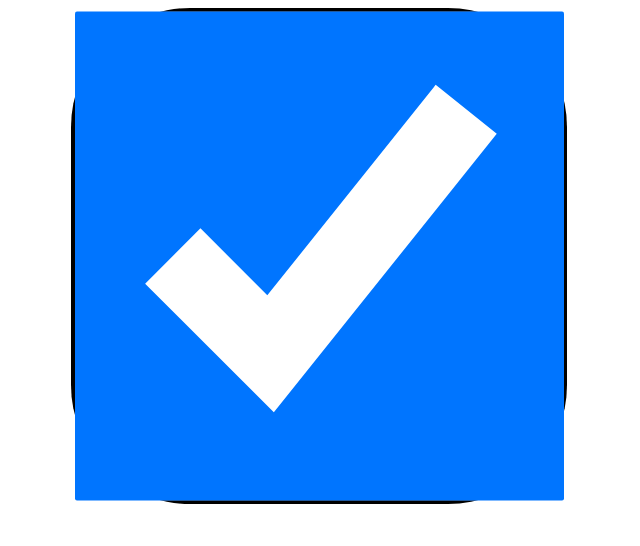
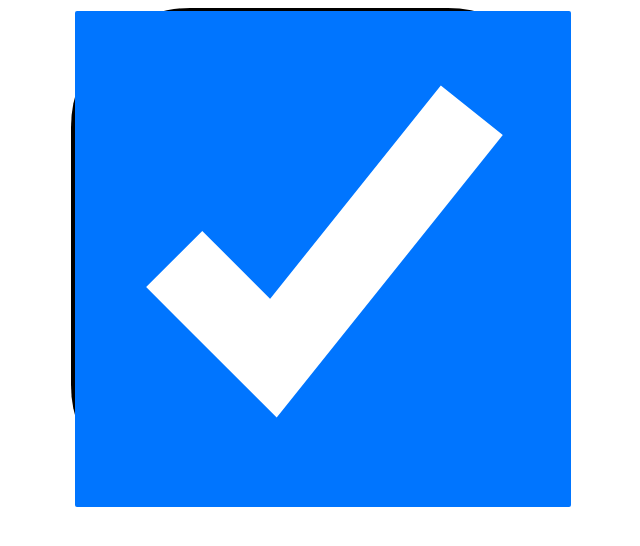
Before and after one commit to domrally/oddball, a website: page docs/index.html in a window 1280 px wide. Shown: the whole page, without its empty margins (329-969 px from the left). Drawn offline with Linux system fonts and the light colour scheme.

Commit message:
positioning

```diff
--- a/docs/index.html
+++ b/docs/index.html
@@ -42,12 +42,13 @@
         #pips {
             border-radius: 5px;
             border: none;
-            color: transparent;
             position: absolute;
             top: 0;
             left: 0;
             bottom: 0;
             right: 0;
+            width: 100%;
+            height: 100%;
         }
 
         label {
```
